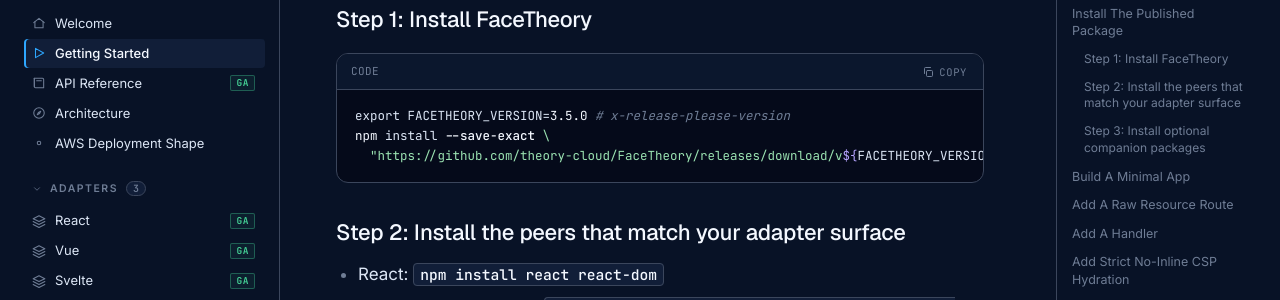
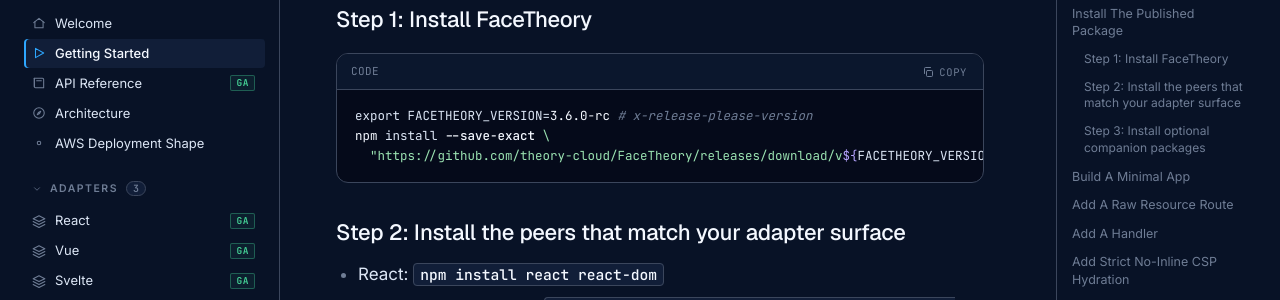
Before and after one commit to theory-cloud/FaceTheory, a Jekyll site: the page built from docs/getting-started.md, in a window 1280 px wide and 900 px high, scrolled down 677 px. Shown: the part 153-453 px from the top of the window. Built offline with Jekyll 4.4.1, drawn with Linux system fonts in a browser that asks for light colours.

Commit message:
chore(premain): release 3.6.0-rc

````diff
--- a/docs/getting-started.md
+++ b/docs/getting-started.md
@@ -25,7 +25,7 @@ Use the exact GitHub release asset so your application stays pinned to the publi
 ### Step 1: Install FaceTheory
 
 ```bash
-export FACETHEORY_VERSION=3.5.0 # x-release-please-version
+export FACETHEORY_VERSION=3.6.0-rc # x-release-please-version
 npm install --save-exact \
   "https://github.com/theory-cloud/FaceTheory/releases/download/v${FACETHEORY_VERSION}/theory-cloud-facetheory-${FACETHEORY_VERSION}.tgz"
 ```
@@ -478,7 +478,7 @@ Important ISR default:
 
 ## Reference Bundle
 
-The `v3.5.0` GitHub release includes the matching `facetheory-reference-${FACETHEORY_VERSION}.tar.gz` bundle. It contains: <!-- x-release-please-version -->
+The `v3.6.0-rc` GitHub release includes the matching `facetheory-reference-${FACETHEORY_VERSION}.tar.gz` bundle. It contains: <!-- x-release-please-version -->
 
 - `docs/` canonical consumer and operator docs
 - `ts/examples/` runnable React, Vue, Svelte, and SSG examples
--- a/ts/package.json
+++ b/ts/package.json
@@ -1,6 +1,6 @@
 {
   "name": "@theory-cloud/facetheory",
-  "version": "3.5.0",
+  "version": "3.6.0-rc",
   "description": "AWS-first SSR, SSG, and blocking ISR runtime for Node.js with React, Vue, and Svelte adapters.",
   "license": "Apache-2.0",
   "type": "module",
````
Also changed, not shown: docs/api-reference.md (+1 -1 lines), .release-please-manifest.premain.json, CHANGELOG.md, README.md, docs/README.md, ts/README.md, 2 other files.
